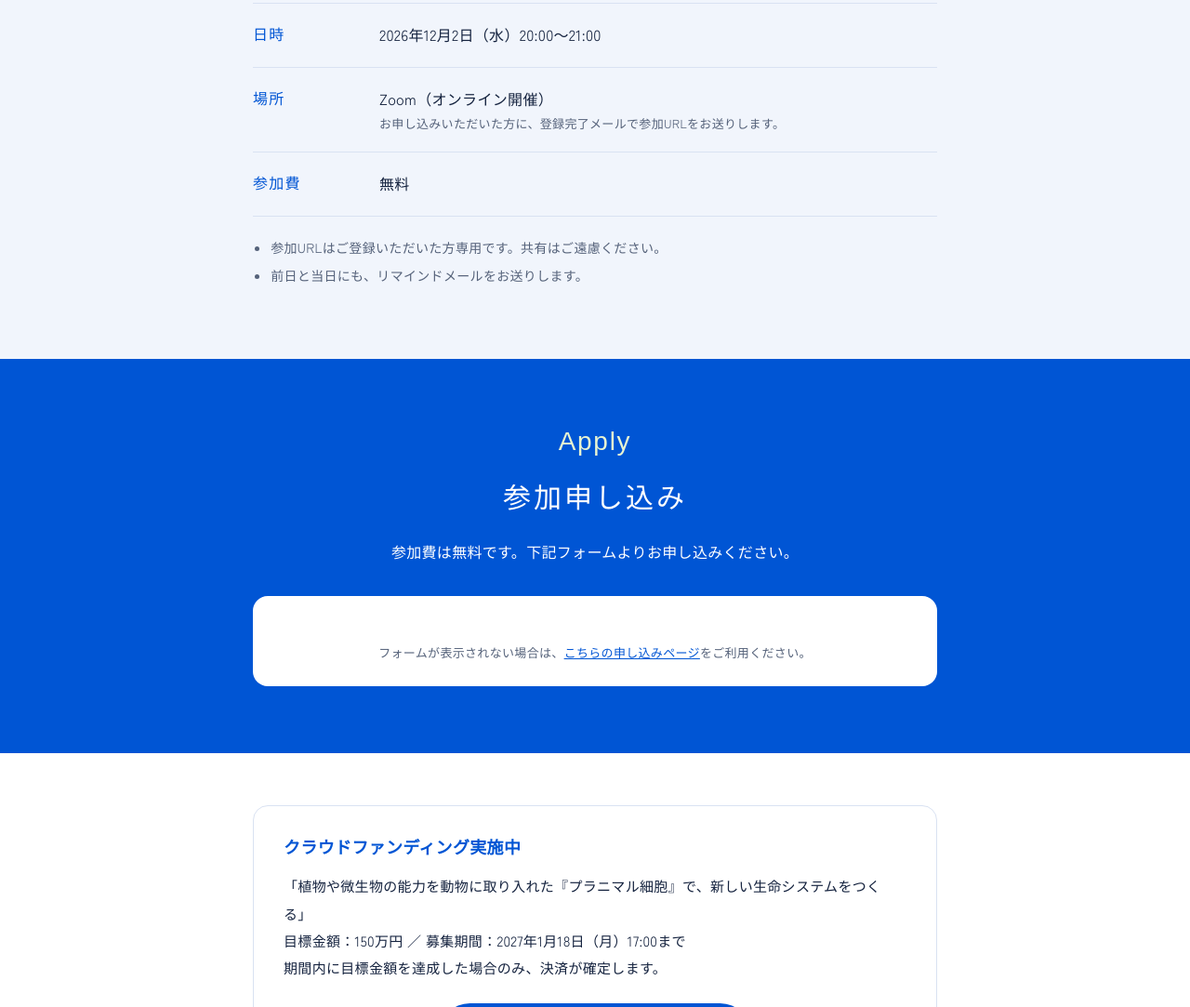
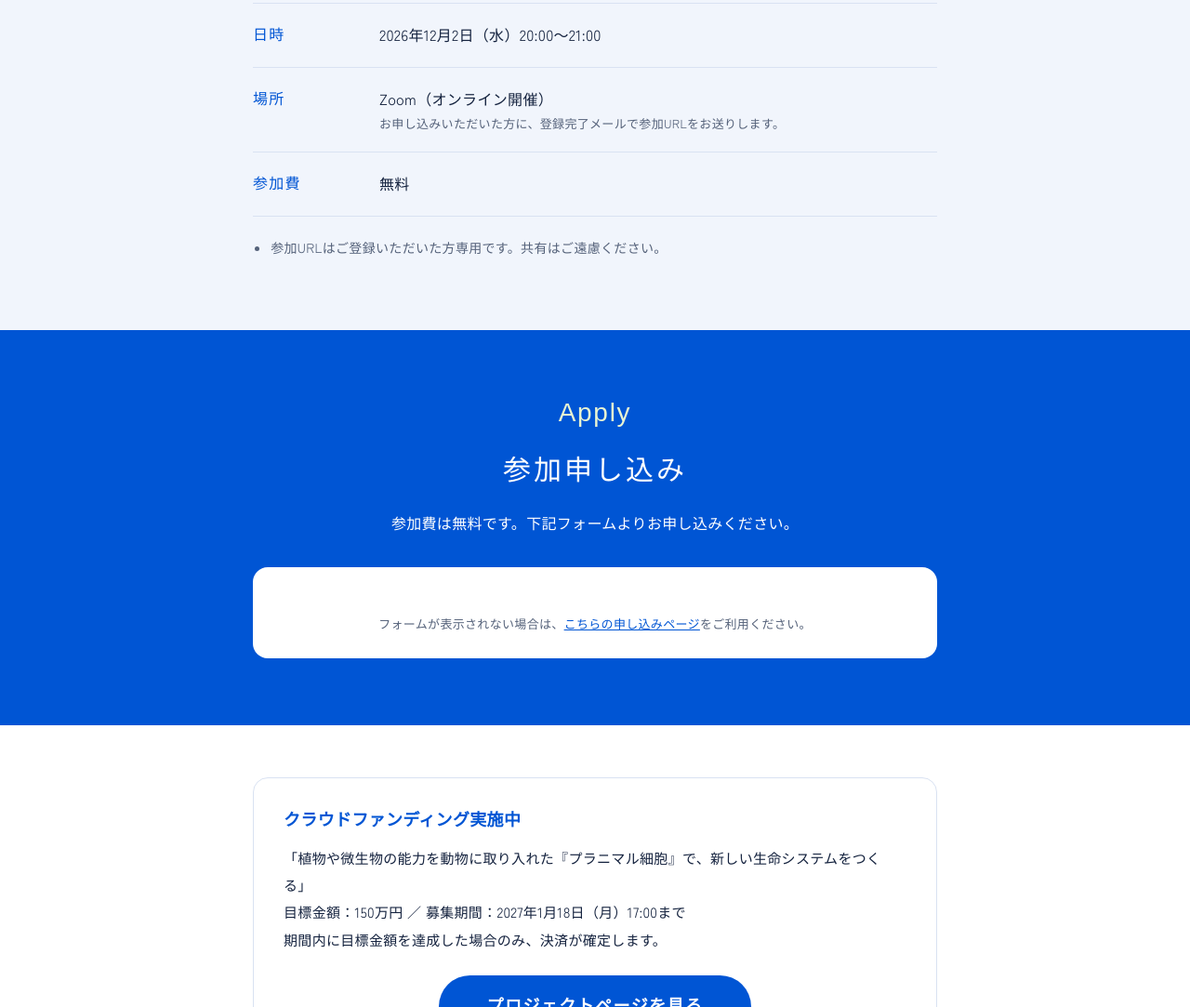
Before and after one commit to RShibato/event-261202, a plain HTML site: page index.html in a window 1280 px wide. Shown: the part 2776-3859 px from the top of the page at 93% size. Drawn offline with Linux system fonts and the light colour scheme; a script that the page names is missing; a web font is replaced by a local one.

Commit message:
リマインドメールの案内文を削除
Co-Authored-By: Claude Opus 5.5 <noreply@anthropic.com>
Claude-Session: https://claude.ai/code/session_01SaTkDTxeDz6qNGEjc2XCRD

```diff
--- a/index.html
+++ b/index.html
@@ -288,7 +288,6 @@ footer .corp{margin:0}
       </dl>
       <ul class="notes">
         <li>参加URLはご登録いただいた方専用です。共有はご遠慮ください。</li>
-        <li>前日と当日にも、リマインドメールをお送りします。</li>
       </ul>
     </div>
   </section>
```
